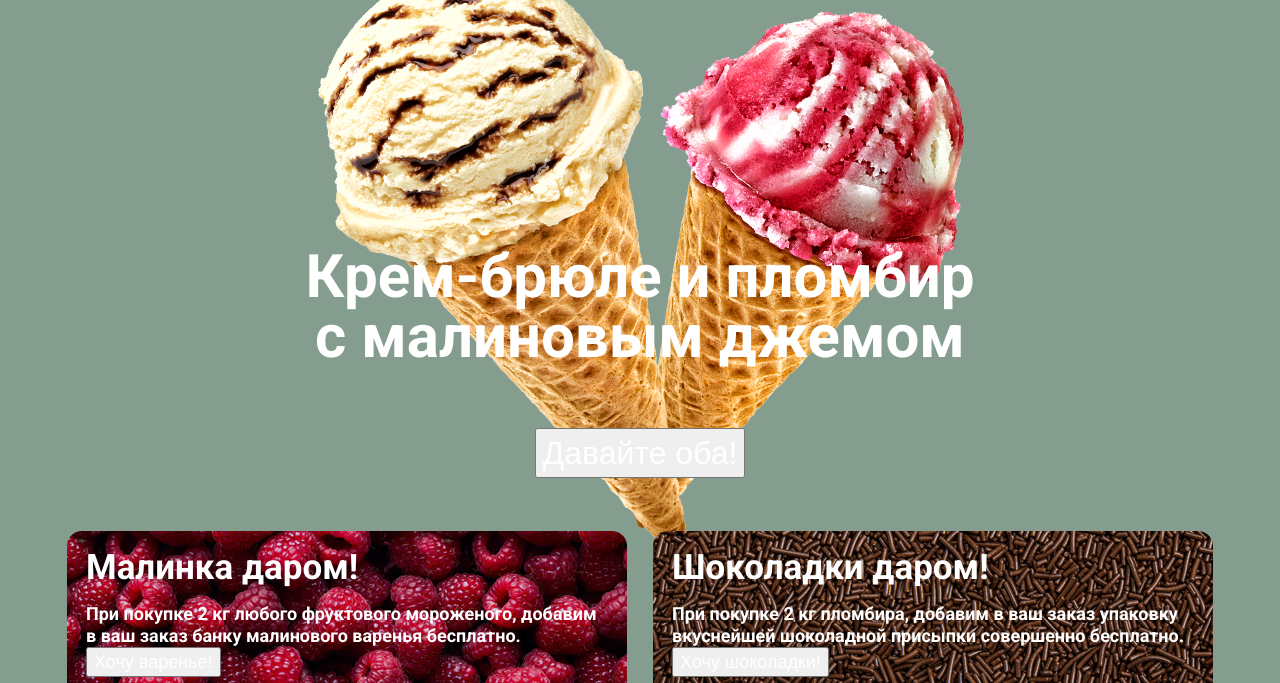
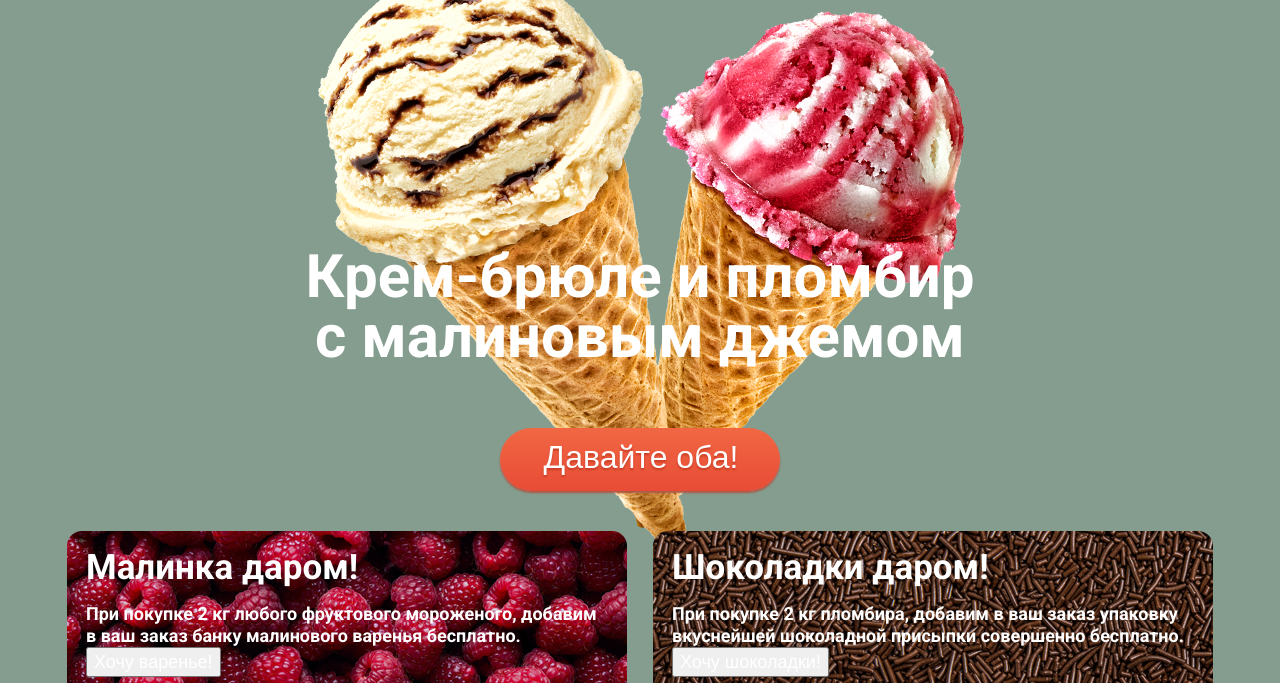
Before and after one commit to Sadchikhina/gllacy, a plain HTML site: page index.html in a window 1280 px wide. Shown: the part 117-800 px from the top of the page. Drawn offline with Linux system fonts and the light colour scheme.

Commit message:
slider button styled

```diff
--- a/css/style.css
+++ b/css/style.css
@@ -112,8 +112,17 @@ body {
 }
 
 .slider .add-button {
+  width: 280px;
+  height: 63px;
+  border: none;
+  border-radius: 50px;
+  background: linear-gradient(to bottom, #f16743, #e84c36);
+  padding-left: 8px;
+  padding-bottom: 6px;
+  box-shadow: 0 2px 2px 0 #ab5948;
   font-size: 32px;
   line-height: 44px;
+  text-shadow: 0 2px 2px #c63d24;
 }
 
 .offers {
```
